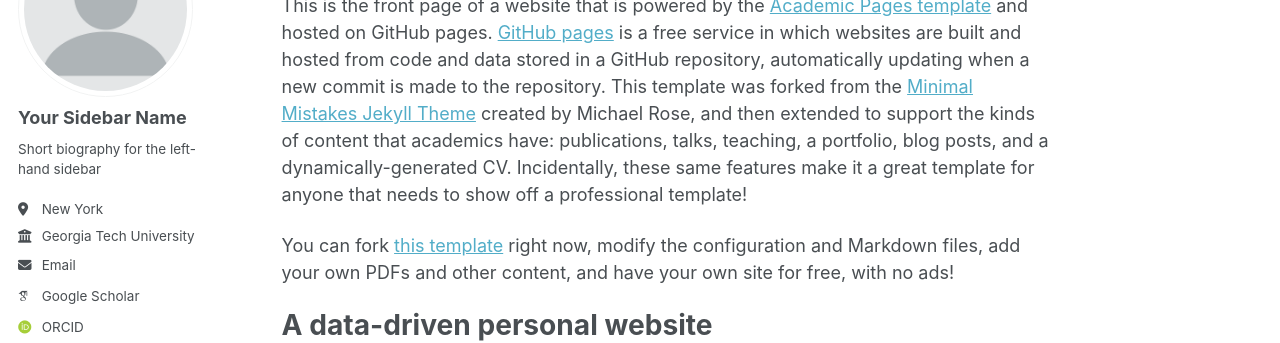
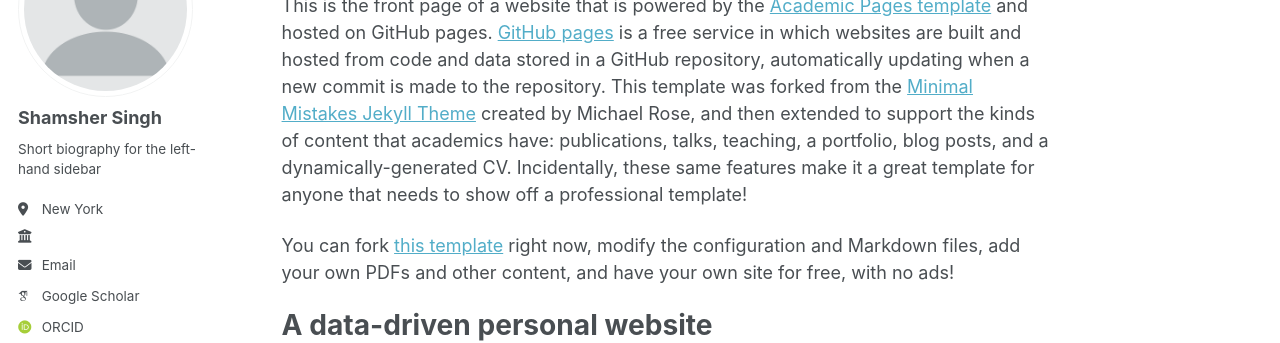
Before and after one commit to ShamsherrSingh/ShamsherSingh.github.io, a Jekyll site: the page built from _pages/about.md, in a window 1280 px wide. Shown: the part 177-520 px from the top of the page. Built offline with Jekyll 4.4.1, drawn with Linux system fonts in a browser that asks for light colours; some web fonts are replaced; a script that is not in the unit is left out.

Commit message:
Update _config.yml

```diff
--- a/_config.yml
+++ b/_config.yml
@@ -23,11 +23,11 @@ repository               : "ShamsherrSingh/ShamsherrSingh.github.io"
 author:
   # Biographic information
   avatar           : "profile.png"
-  name             : "Your Sidebar Name"
+  name             : "Shamsher Singh"
   pronouns         : # example: "she/her"
   bio              : "Short biography for the left-hand sidebar"
   location         : "New York"
-  employer         : "Georgia Tech University"
+  employer         : ""
   uri              : # URL
   email            : "Singh.Sham1994@gmail.com"
 
```
